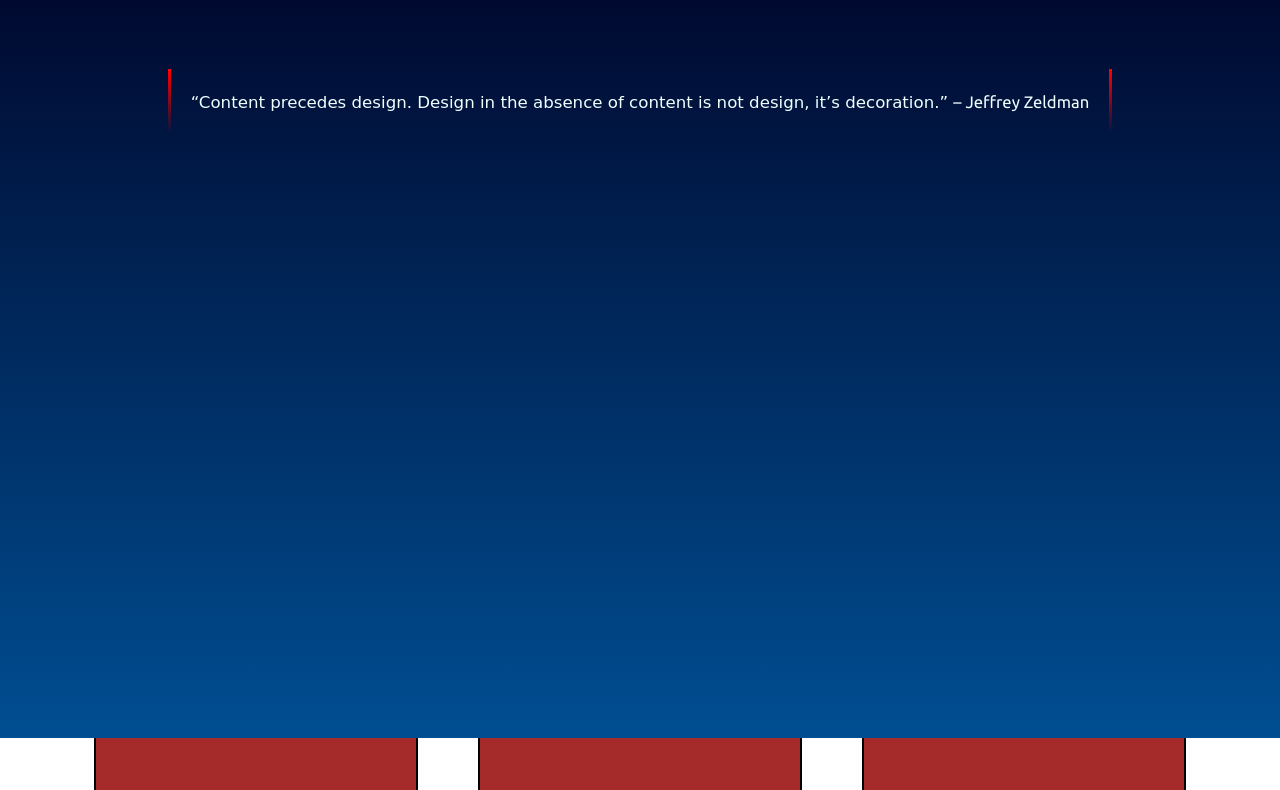
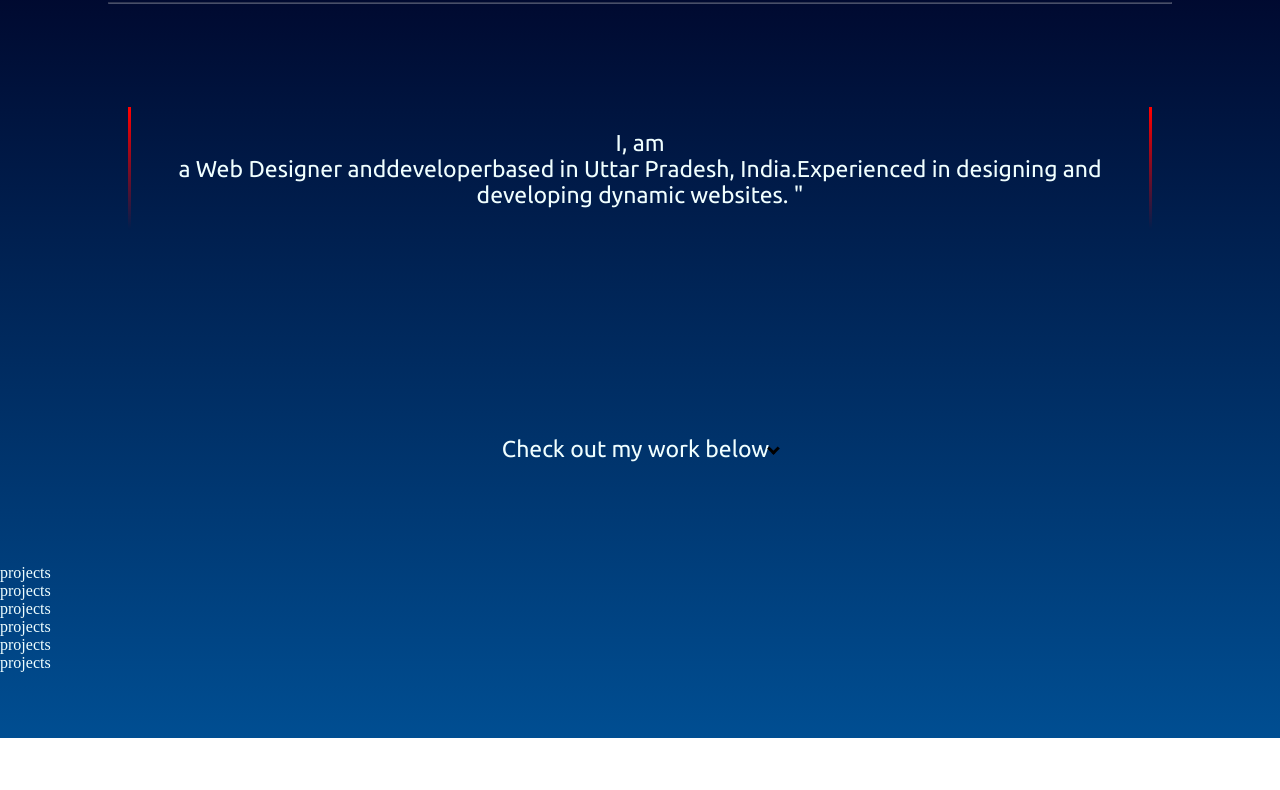
Before and after one commit to ChaturvediAman/portfolio, a plain HTML site: page index.html in a window 1280 px wide. Shown: the part 62-852 px from the top of the page. After the commit the page ends 800 px from the top, so only its background shows below. Drawn offline with nearby package versions, Linux system fonts and the light colour scheme; a web font is replaced by a local one.

Commit message:
Changes on landing page

```diff
--- a/css/style.css
+++ b/css/style.css
@@ -1,25 +1,28 @@
 .main{
     display: flex;
-    flex: 0px 0px 80%;
     flex-direction: column;
+    /* flex: 0px 0px 50%; */
 }
+
 .main::before{
     content: "";
     background: linear-gradient(rgb(0, 4, 40), rgb(0, 78, 146));
     position: absolute;
     height: 100%;
     width: 100%;
-    /* z-index: -1; */
+    z-index: -1;
 }
+
 /* Navigation */
 header{
     height: 5vw;
-    color: black;
+    /* color: black; */
     display: flex;
 
     justify-content: space-between;
     align-items: center;
 }
+
 /* Logo */
 header span{
     margin-left: 130px;
@@ -35,7 +38,7 @@
     margin-right:100px;
     padding: 10px;
     font-family: var(--font1);
-    font-size: 1.3vw;
+    font-size: 1vw;
 }
 
 /* Targetting list items */
@@ -52,6 +55,7 @@
     padding-bottom: 5px;
     border-radius: 10px;
 }
+
 header ul li a:hover{
     cursor: pointer;
     color: black;
@@ -59,22 +63,30 @@
     text-transform: capitalize;
 }
 
+.hr{
+    /* display: flex; */
+    width: 83%;
+    margin: auto;
+    opacity: 0.3;
+}
 /* Container */
 .container{
     /* background-color: #7395AE; */
     /* background-color: salmon; */
     /* border-radius: 20px; */
-    height: 25vh;
+    height: 70vh;
     /* border: 2px solid black; */
     display: flex;
     justify-content: center;
     align-items: center;
     flex-wrap: wrap;
-    font-size: 1.3vw;
+    font-size: 1.8vw;
 
     font-family: var(--font2);
     /* letter-spacing: 1.5px;; */
-
+    text-align: center;
+    width: 80%;
+    margin: auto;
 }
 
 .quote_bubble{
@@ -89,39 +101,3 @@
       rgba(0, 0, 0, 0)
     ) 1 100%;
 }
-#quote{
-
-    font-family: var(--font3);
-
-}
-
-.content{
-/* background-color: blue; */
-height: 30vw;
-display: flex;
-flex-wrap: wrap;
-align-items: center;
-justify-content: center;
-}
-
-.box{
-
-background-color: brown;
-
-border: 2px solid black;
-border-radius: 50px;
-height: 100px;
-
-width: 100px;
-margin: 30px;
-
-height: 25vw;
-width: 25vw;
-}
-
-
-/* Footer */
-footer{
-    background-color:slateblue;
-    height: 1vw;
-}
--- a/css/utils.css
+++ b/css/utils.css
@@ -5,7 +5,7 @@
     --font1:'Playfair Display', serif;
     --font2:'Ubuntu', sans-serif;
     --font3:'Delius Swash Caps', cursive;
-    --f-h-1:1.9vw;
+    --f-h-1:1.5vw;
     --f-h-2:1.3vw;
 }
 *{
@@ -14,3 +14,16 @@
     color: azure;
 
 }
+.arrow {
+    border: solid black;
+    border-width: 0 3px 3px 0;
+    display: inline-block;
+    padding: 3px;
+}
+.down {
+    transform: rotate(45deg);
+    -webkit-transform: rotate(45deg);
+}
+.t-a-l{
+    text-align: left;
+}
--- a/index.html
+++ b/index.html
@@ -7,13 +7,13 @@
     <title>Aman Chaturvedi|info</title>
     <link rel="stylesheet" href="css/style.css">
     <link rel="stylesheet" href="css/utils.css">
-    <link rel="stylesheet" href="css/phone.css">
+    <!-- <link rel="stylesheet" href="css/phone.css"> -->
 </head>
 <body>
     <div class="main">
 
         <header>
-            <span id="name">
+            <span>
                 Aman Chaturvedi
             </span>
             <ul>
@@ -23,14 +23,17 @@
                 <li><a href="#">about</a></li>
             </ul>
         </header>
-
+        <hr class="hr">
         <div class="container">
             <div class="quote_bubble">
                 <span id="quote">
-                    “Content precedes design. Design in the absence of content is not design, it’s decoration.”
-            </span>
-            – Jeffrey Zeldman
-        </div>
+                    <span class="t-a-l">
+                    I, am<br>
+                    </span>
+                    a <span>Web Designer</span> and<span>developer</span>based in Uttar Pradesh, India.Experienced in designing  and developing dynamic websites. "
+                </span>
+            </div>
+            Check out my work below<i class="arrow down"></i>
     </div>
 
     <div class="content">
```
